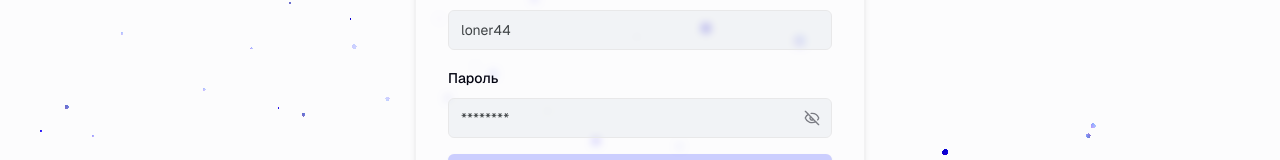
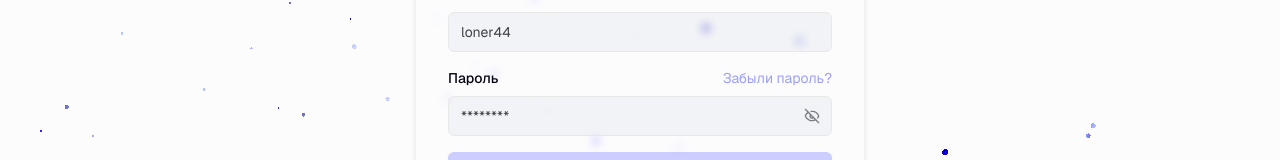
Before and after one commit to 4titles/client, a Next.js app: page /account/login in a window 1280 px wide. Shown: the part 342-502 px from the top of the page. Built offline with nearby package versions, Linux system fonts and the light colour scheme; no server answers.

Commit message:
feat: create custom Link component and update AuthWrapper and LoginForm to use it

```diff
--- a/src/components/features/auth/AuthWrapper.tsx
+++ b/src/components/features/auth/AuthWrapper.tsx
@@ -1,9 +1,9 @@
 import { Card, CardContent, CardFooter } from '@/components/ui/common/card'
 import AnimatedContent from '@/components/ui/custom/content/animated-content'
+import { Link } from '@/components/ui/custom/link'
 import ShinyText from '@/components/ui/custom/text/shiny-text'
 import { useBackground } from '@/contexts/background-context'
 import Image from 'next/image'
-import Link from 'next/link'
 import { PropsWithChildren, ReactNode, useEffect } from 'react'
 
 interface AuthWrapperProps {
@@ -69,10 +69,7 @@ export function AuthWrapper({
                                 <span className='text-sm text-muted-foreground'>
                                     {backButtonQuestion}
                                 </span>
-                                <Link
-                                    href={backButtonHref}
-                                    className='text-sm text-primary transition-colors hover:text-primary/80 hover:underline'
-                                >
+                                <Link href={backButtonHref}>
                                     {backButtonLabel}
                                 </Link>
                             </div>
--- a/src/components/features/auth/forms/LoginForm.tsx
+++ b/src/components/features/auth/forms/LoginForm.tsx
@@ -15,6 +15,7 @@ import {
     InputOTPGroup,
     InputOTPSlot,
 } from '@/components/ui/common/input-otp'
+import { Link } from '@/components/ui/custom/link'
 import { PasswordInput } from '@/components/ui/custom/password-input'
 import { Spinner } from '@/components/ui/custom/spinner'
 import { useLoginAccountMutation } from '@/graphql/generated/output'
@@ -157,9 +158,17 @@ export function LoginForm() {
                                 name='password'
                                 render={({ field }) => (
                                     <FormItem>
-                                        <FormLabel>
-                                            {t('passwordLabel')}
-                                        </FormLabel>
+                                        <div className='flex items-center justify-center'>
+                                            <FormLabel>
+                                                {t('passwordLabel')}
+                                            </FormLabel>
+                                            <Link
+                                                href='/account/recovery'
+                                                className='ml-auto inline-block'
+                                            >
+                                                {t('forgotPassword')}
+                                            </Link>
+                                        </div>
                                         <FormControl>
                                             <PasswordInput
                                                 placeholder='********'
--- /dev/null
+++ b/src/components/ui/custom/link.tsx
@@ -0,0 +1,27 @@
+import { cn } from '@/utils/tw-merge'
+import NextLink, { LinkProps as NextLinkProps } from 'next/link'
+import { AnchorHTMLAttributes, PropsWithChildren } from 'react'
+
+interface LinkProps extends NextLinkProps {
+    className?: string
+}
+
+export function Link({
+    href,
+    className,
+    children,
+    ...props
+}: PropsWithChildren<LinkProps>) {
+    return (
+        <NextLink
+            href={href}
+            className={cn(
+                'text-sm text-primary transition-colors hover:text-primary/80 hover:underline',
+                className,
+            )}
+            {...props}
+        >
+            {children}
+        </NextLink>
+    )
+}
```
